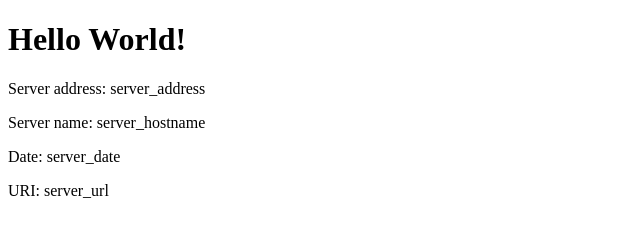
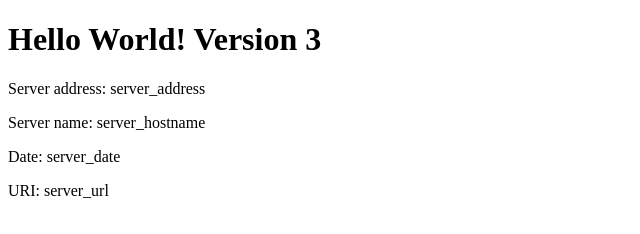
Before and after one commit to cchung2021/eks-example, a plain HTML site: page src/index.html in a window 1280 px wide. Shown: the whole page, without its empty margins (0-640 px from the left). Drawn offline with Linux system fonts and the light colour scheme.

Commit message:
v3 Updating home page

```diff
--- a/src/index.html
+++ b/src/index.html
@@ -1,12 +1,12 @@
 <!DOCTYPE html>
 <html>
 <head>
-  <title>Hello World Version 2</title>
+  <title>Hello World Version 3</title>
 </head>
 
 <body>
 <div class="info">
-<h1>Hello World!</h1>
+<h1>Hello World! Version 3</h1>
 <p><span>Server&nbsp;address:</span> <span>server_address</span></p>
 <p><span>Server&nbsp;name:</span> <span>server_hostname</span></p>
 <p class="smaller"><span>Date:</span> <span>server_date</span></p>
```
